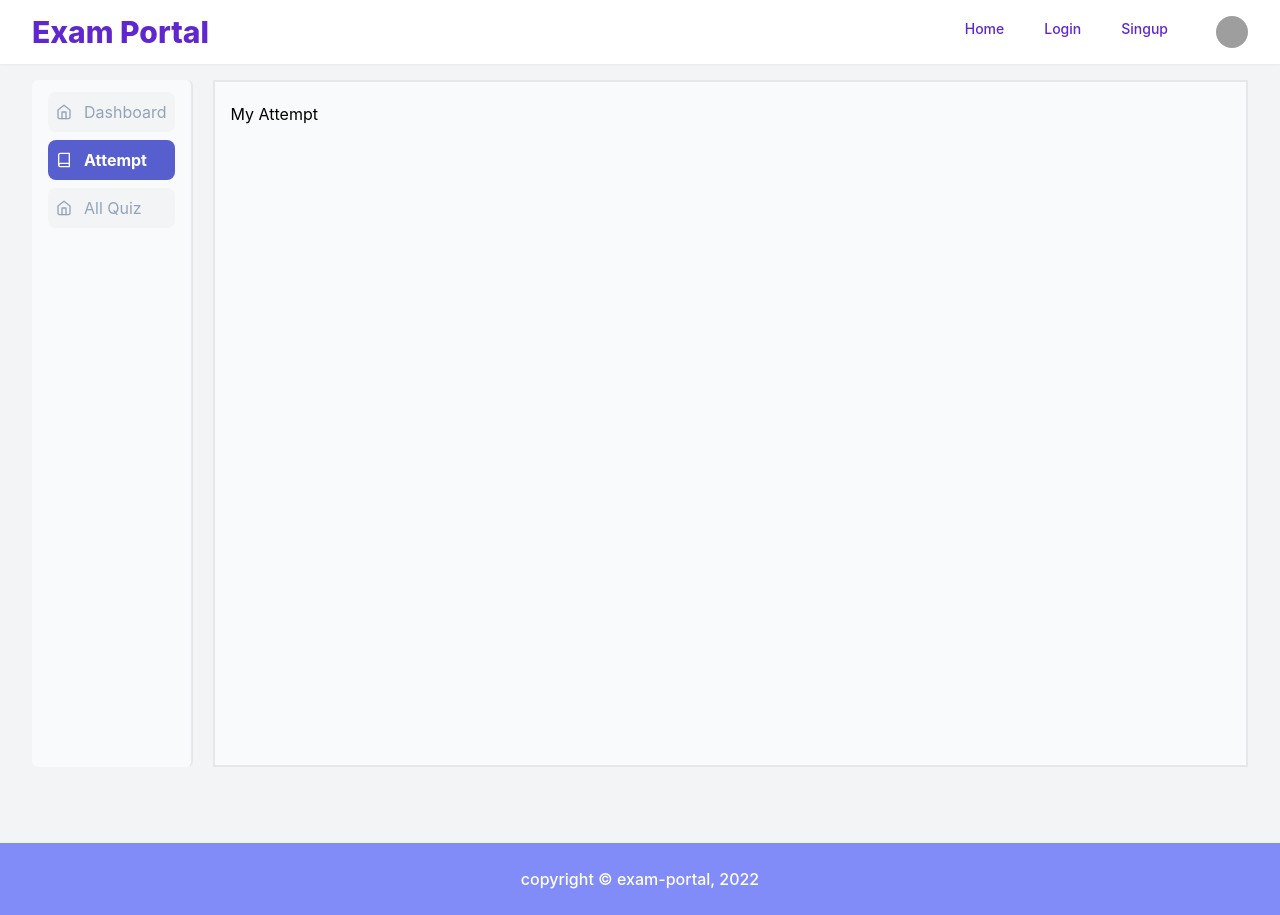
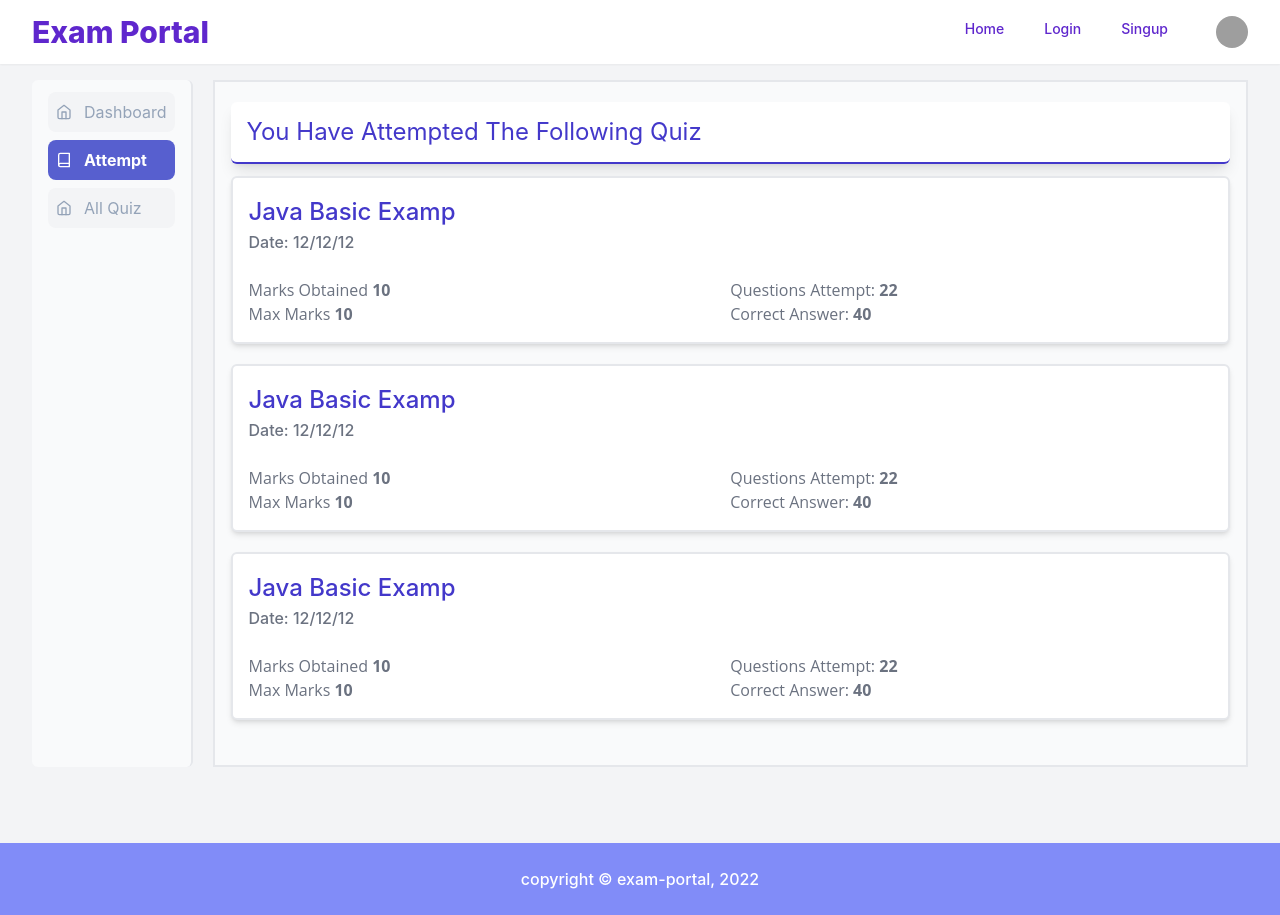
Before and after one commit to nawazhabib/exam-portal, a React (Create React App) app in the folder frontend/: page /user/attempt in a window 1280 px wide. Built offline with nearby package versions, Linux system fonts and the light colour scheme; grey boxes are pictures that could not be loaded.

Commit message:
finishde-quiz

```diff
--- a/frontend/src/components/container/Container.js
+++ b/frontend/src/components/container/Container.js
@@ -1,6 +1,6 @@
 const Container = ({ children, className }) => {
     return (
-        <div className={`container h-full min-h-90 py-15 ${className}`}>
+        <div className={`container h-full min-h-90 py-15 w-full ${className}`}>
             {children}
         </div>
     );
--- a/frontend/src/components/text/Title.js
+++ b/frontend/src/components/text/Title.js
@@ -6,7 +6,7 @@ const Title = ({ title, subtitle, children, className }) => {
             className={` text-xl sm:text-2xl md:text-2xl uppercase text-blue-700  w-full bg-white mb-3 rounded ${className}`}
         >
             <div>
-                <div>
+                <div className="truncate">
                     {" "}
                     {children && (
                         <span className="text-gray-500 mr-3  "></span>
--- a/frontend/src/screens/user/AttemptQuiz.js
+++ b/frontend/src/screens/user/AttemptQuiz.js
@@ -1,7 +1,18 @@
+import Title from "../../components/text/Title";
+import FinishedQuizCard from "./all-quiz/FinishedQuizCard";
+
 const AttemptQuiz = () => {
     return (
         <div>
-            <h1>My Attempt</h1>
+            <Title
+                title="You have attempted the following quiz"
+                className="border-b-2 border-blue-primary shadow-lg rounded-md px-4 pt-3 capitalize"
+            />
+            <FinishedQuizCard />
+            <FinishedQuizCard />
+            <FinishedQuizCard />
+            {/* Map this card Quiz Card */}
+            {/* <QuizCard /> */}
         </div>
     );
 };
--- a/frontend/src/screens/user/UserDashboard.js
+++ b/frontend/src/screens/user/UserDashboard.js
@@ -5,8 +5,8 @@ import Sidebar from "../../components/sidebar/Sidebar";
 const UserDashboard = () => {
     return (
         <Container className="pt-4 h-full">
-            <div className="flex  min-h-90">
-                <div>
+            <div className="  sm:flex  min-h-90">
+                <div className=" hidden  sm:flex  min-h-90">
                     <Sidebar />
                 </div>
 
--- /dev/null
+++ b/frontend/src/screens/user/all-quiz/FinishedQuizCard.js
@@ -0,0 +1,36 @@
+import React from "react";
+import Title from "../../../components/text/Title";
+import QuizOptionsCard from "./QuizOptionsCard";
+
+const FinishedQuizCard = () => {
+    return (
+        <QuizOptionsCard>
+            <Title
+                title="Java Basic Examp"
+                className=" p-0 mb-0 truncate capitalize font-medium "
+                subtitle=" Date: 12/12/12"
+            />
+            <div className="grid sm:grid-cols-2 mt-2">
+                <div>
+                    <p className="font-body text-gray-500 mb-2 sm:mb-0">
+                        Marks Obtained <span className="font-bold ">10</span>
+                    </p>
+                    <p className="font-body text-gray-500 mb-2 sm:mb-0">
+                        Max Marks <span className="font-bold ">10</span>
+                    </p>
+                </div>
+                <div>
+                    <p className="font-body text-gray-500  mb-2 sm:mb-0">
+                        Questions Attempt:{" "}
+                        <span className="font-bold ">22</span>
+                    </p>
+                    <p className="font-body text-gray-500  mb-2 sm:mb-0">
+                        Correct Answer: <span className="font-bold ">40</span>
+                    </p>
+                </div>
+            </div>
+        </QuizOptionsCard>
+    );
+};
+
+export default FinishedQuizCard;
--- a/frontend/src/screens/user/all-quiz/QuizHeader.js
+++ b/frontend/src/screens/user/all-quiz/QuizHeader.js
@@ -8,7 +8,7 @@ const QuizHeader = () => {
             <Title
                 title="Java Basic Examp"
                 className=" p-0 mb-0 truncate capitalize font-medium "
-                subtitle=" programming Hero"
+                subtitle=" Programming Attempt"
             />
             <div className="grid sm:grid-cols-2 mt-2">
                 <p className="font-body text-gray-500 mb-2 sm:mb-0">
```
